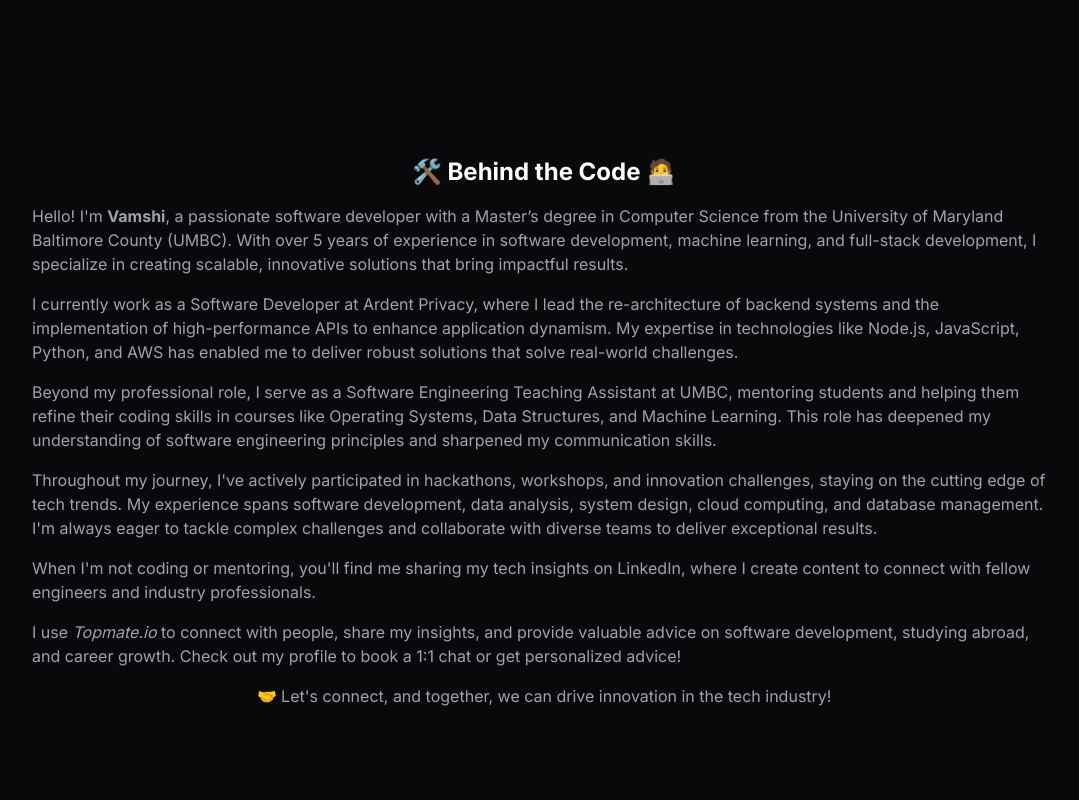
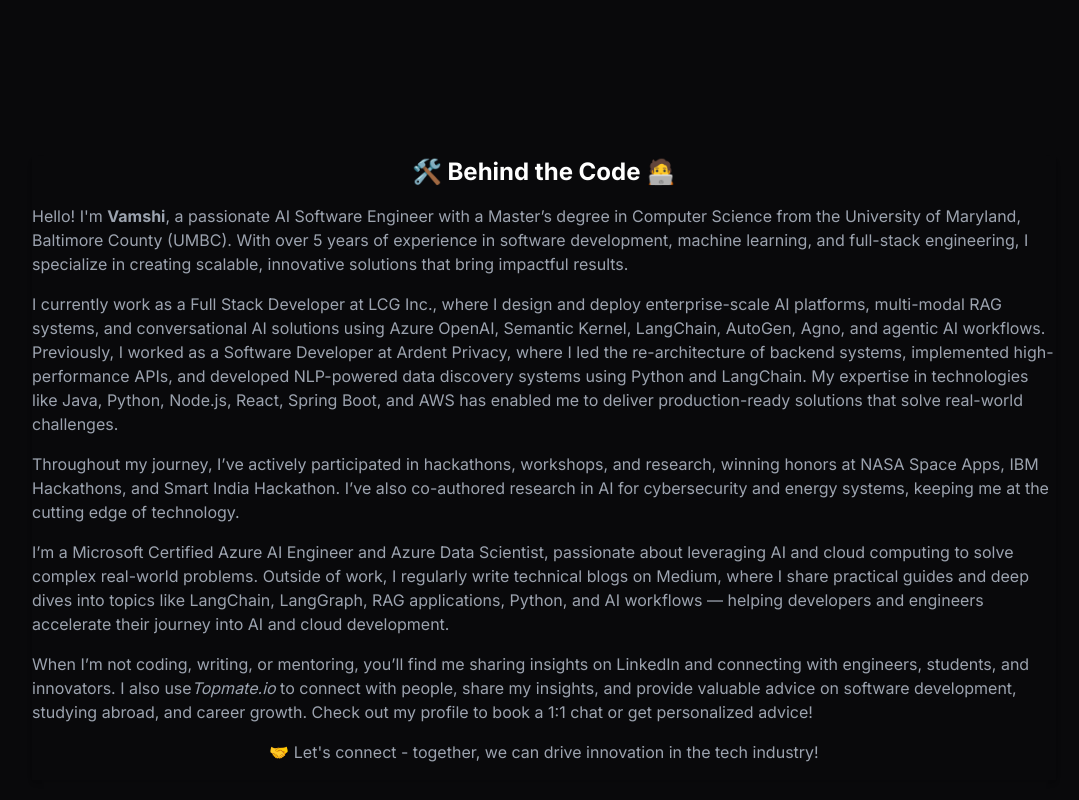
Before and after one commit to vamshikrishnaginna/portfolio, a Next.js app: page / in a window 1280 px wide. Shown: the part 548-1348 px from the top of the page, without its empty margins (96-1175 px from the left). Built offline with nearby package versions, Linux system fonts and the light colour scheme.

Commit message:
Updated about me and resume

```diff
--- a/src/app/page.tsx
+++ b/src/app/page.tsx
@@ -30,11 +30,11 @@ const socialLinks: SocialLink[] = [
     icon: <AiOutlineGithub />,
     link: "https://github.com/vamshikrishnaginna"
   },
-  {
-    name: "StackOverflow",
-    icon: <FaStackOverflow />,
-    link: "https://stackoverflow.com/users/11260616/vamshi-krishna"
-  },
+  // {
+  //   name: "StackOverflow",
+  //   icon: <FaStackOverflow />,
+  //   link: "https://stackoverflow.com/users/11260616/vamshi-krishna"
+  // },
   {
     name: "LinkedIn",
     icon: <AiFillLinkedin />,
@@ -45,11 +45,11 @@ const socialLinks: SocialLink[] = [
     icon: <AiOutlineMedium />,
     link: "https://medium.com/@vamshiginna1606"
   },
-  {
-    name: "Leetcode",
-    icon: <SiLeetcode />,
-    link: "https://leetcode.com/u/vamshiginna1606/"
-  },
+  // {
+  //   name: "Leetcode",
+  //   icon: <SiLeetcode />,
+  //   link: "https://leetcode.com/u/vamshiginna1606/"
+  // },
   {
     name: "Youtube",
     icon: <AiFillYoutube />,
@@ -124,7 +124,7 @@ const Page = () => {
             name="Vamshi Ginna"
             description="Welcome to my little kingdom on the internet! 👋"
             email="vk.ginna@gmail.com"
-            resume="VamshiG_Resume_v8.pdf"
+            resume="Resume_VamshiGinna.pdf"
           />
           <div className="mb-2">
             <Image
@@ -141,45 +141,40 @@ const Page = () => {
           </h2>
           <div className="mb-4 flex flex-col items-center gap-4 text-sm text-gray-400 duration-150 sm:text-base 2xl:text-lg">
             <p>
-              Hello! I&apos;m <b>Vamshi</b>, a passionate software developer with a Master’s degree
-              in Computer Science from the University of Maryland Baltimore County (UMBC). With over
-              5 years of experience in software development, machine learning, and full-stack
-              development, I specialize in creating scalable, innovative solutions that bring
-              impactful results.
+              Hello! I&apos;m <b>Vamshi</b>, a passionate AI Software Engineer with a Master’s
+              degree in Computer Science from the University of Maryland, Baltimore County (UMBC).
+              With over 5 years of experience in software development, machine learning, and
+              full-stack engineering, I specialize in creating scalable, innovative solutions that
+              bring impactful results.
             </p>
 
             <p>
-              I currently work as a Software Developer at Ardent Privacy, where I lead the
-              re-architecture of backend systems and the implementation of high-performance APIs to
-              enhance application dynamism. My expertise in technologies like Node.js, JavaScript,
-              Python, and AWS has enabled me to deliver robust solutions that solve real-world
-              challenges.
+              I currently work as a Full Stack Developer at LCG Inc., where I design and deploy
+              enterprise-scale AI platforms, multi-modal RAG systems, and conversational AI
+              solutions using Azure OpenAI, Semantic Kernel, LangChain, AutoGen, Agno, and agentic
+              AI workflows. Previously, I worked as a Software Developer at Ardent Privacy, where I
+              led the re-architecture of backend systems, implemented high-performance APIs, and
+              developed NLP-powered data discovery systems using Python and LangChain. My expertise
+              in technologies like Java, Python, Node.js, React, Spring Boot, and AWS has enabled me
+              to deliver production-ready solutions that solve real-world challenges.
             </p>
-
             <p>
-              Beyond my professional role, I serve as a Software Engineering Teaching Assistant at
-              UMBC, mentoring students and helping them refine their coding skills in courses like
-              Operating Systems, Data Structures, and Machine Learning. This role has deepened my
-              understanding of software engineering principles and sharpened my communication
-              skills.
+              Throughout my journey, I’ve actively participated in hackathons, workshops, and
+              research, winning honors at NASA Space Apps, IBM Hackathons, and Smart India
+              Hackathon. I’ve also co-authored research in AI for cybersecurity and energy systems,
+              keeping me at the cutting edge of technology.
             </p>
-
             <p>
-              Throughout my journey, I&apos;ve actively participated in hackathons, workshops, and
-              innovation challenges, staying on the cutting edge of tech trends. My experience spans
-              software development, data analysis, system design, cloud computing, and database
-              management. I&apos;m always eager to tackle complex challenges and collaborate with
-              diverse teams to deliver exceptional results.
+              I’m a Microsoft Certified Azure AI Engineer and Azure Data Scientist, passionate about
+              leveraging AI and cloud computing to solve complex real-world problems. Outside of
+              work, I regularly write technical blogs on Medium, where I share practical guides and
+              deep dives into topics like LangChain, LangGraph, RAG applications, Python, and AI
+              workflows — helping developers and engineers accelerate their journey into AI and
+              cloud development.
             </p>
-
             <p>
-              When I&apos;m not coding or mentoring, you&apos;ll find me sharing my tech insights on
-              LinkedIn, where I create content to connect with fellow engineers and industry
-              professionals.
-            </p>
-
-            <p>
-              I use{" "}
+              When I’m not coding, writing, or mentoring, you’ll find me sharing insights on
+              LinkedIn and connecting with engineers, students, and innovators. I also use
               <i>
                 <a href="https://topmate.io/vamshi_krishna_ginna" target="_blank">
                   Topmate.io
@@ -189,9 +184,8 @@ const Page = () => {
               development, studying abroad, and career growth. Check out my profile to book a 1:1
               chat or get personalized advice!
             </p>
-            <p>
-              🤝 Let&apos;s connect, and together, we can drive innovation in the tech industry!
-            </p>
+
+            <p>🤝 Let&apos;s connect - together, we can drive innovation in the tech industry!</p>
           </div>
         </div>
       </div>
--- a/src/app/topbar.tsx
+++ b/src/app/topbar.tsx
@@ -18,7 +18,7 @@ const navigation = [
   },
   {
     name: "Resume",
-    href: "VamshiG_Resume_v8.pdf",
+    href: "Resume_VamshiGinna.pdf",
     external: true
   }
 ] satisfies { name: string; href: string; external?: boolean }[];
```
Also changed, not shown: 1 other file (tests, documents, lock files or other folders).
